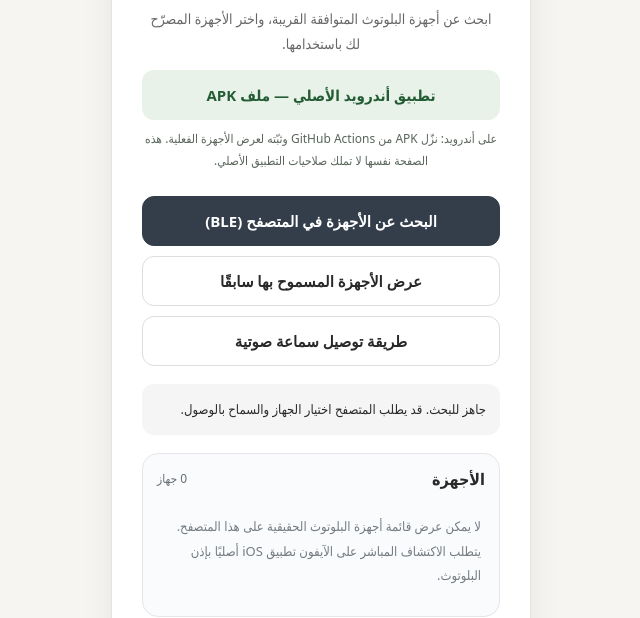
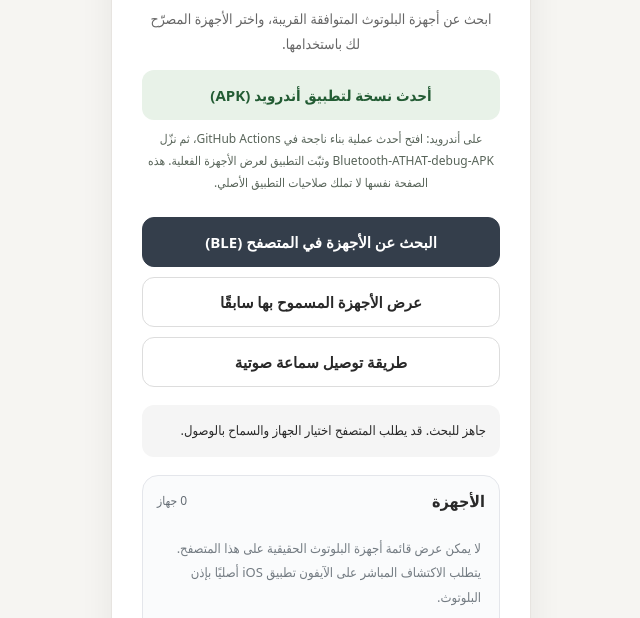
Before and after one commit to mrabdulmohsinalotaibi-beep/Bluetooth, a plain HTML site: page index.html in a window 1280 px wide. Shown: the part 182-800 px from the top of the page, without its empty margins (319-959 px from the left). Drawn offline with Linux system fonts and the light colour scheme.

Commit message:
Link Bluetooth website to the latest Android APK builds

```diff
--- a/index.html
+++ b/index.html
@@ -33,8 +33,8 @@ a{color:#35619a}
   <div class="symbol" aria-hidden="true">ᛒ</div>
   <h1>بلوتوث الذات</h1>
   <p>ابحث عن أجهزة البلوتوث المتوافقة القريبة، واختر الأجهزة المصرّح لك باستخدامها.</p>
-  <a class="android-link" href="https://github.com/mrabdulmohsinalotaibi-beep/Bluetooth/actions/runs/43628054389">تطبيق أندرويد الأصلي — ملف APK</a>
-  <p class="android-sub">على أندرويد: نزّل APK من GitHub Actions وثبّته لعرض الأجهزة الفعلية. هذه الصفحة نفسها لا تملك صلاحيات التطبيق الأصلي.</p>
+  <a class="android-link" href="https://github.com/mrabdulmohsinalotaibi-beep/Bluetooth/actions/workflows/android-build.yml?query=branch%3Amain">أحدث نسخة لتطبيق أندرويد (APK)</a>
+  <p class="android-sub">على أندرويد: افتح أحدث عملية بناء ناجحة في GitHub Actions، ثم نزّل Bluetooth-ATHAT-debug-APK وثبّت التطبيق لعرض الأجهزة الفعلية. هذه الصفحة نفسها لا تملك صلاحيات التطبيق الأصلي.</p>
   <button class="primary" id="scan">البحث عن الأجهزة في المتصفح (BLE)</button>
   <button id="known">عرض الأجهزة المسموح بها سابقًا</button>
   <button id="guide">طريقة توصيل سماعة صوتية</button>
```
